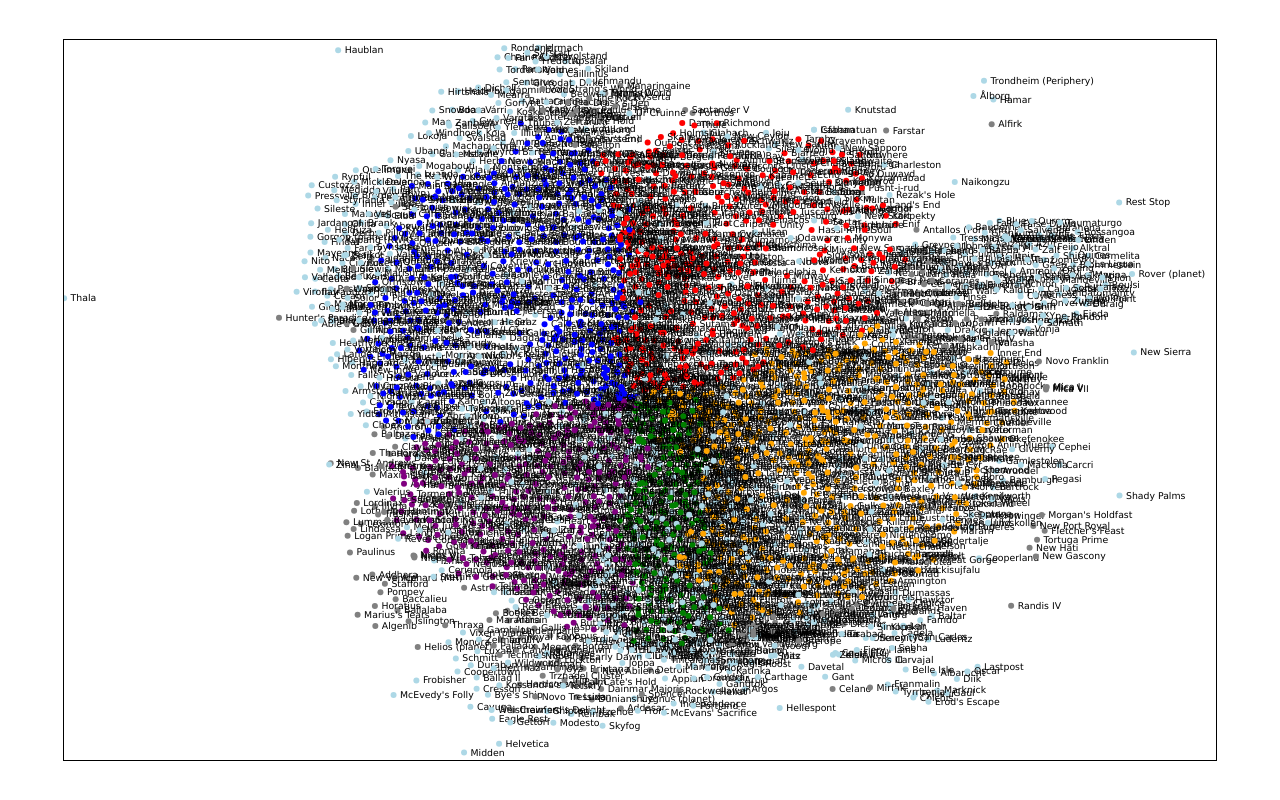
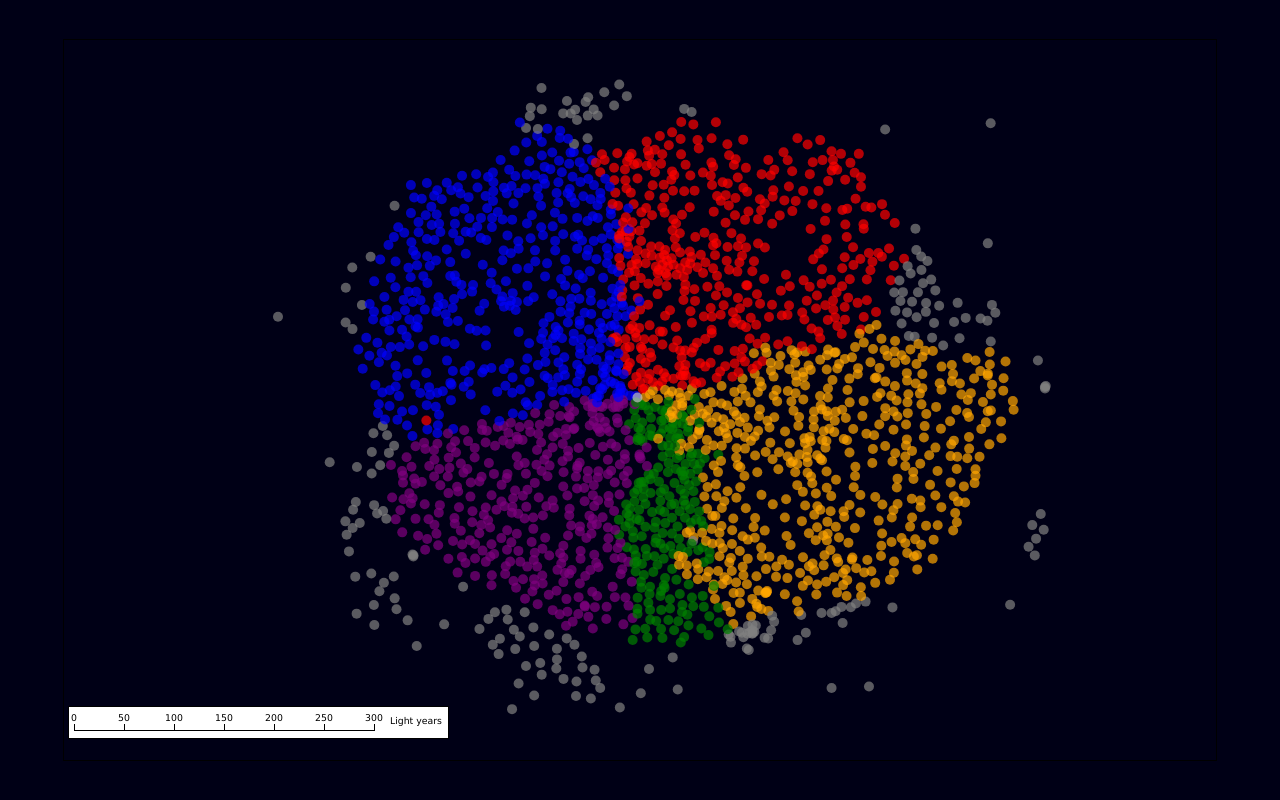
Before and after one commit to aquachris/btplanets, a plain HTML site: page index.html in a window 1280 px wide. Drawn offline with Linux system fonts and the light colour scheme.

Commit message:
Added colors and interaction

```diff
--- a/index.css
+++ b/index.css
@@ -1,11 +1,64 @@
+body {
+	background-color: #000016;
+}
 svg {
 	font-family: Verdana;
 	font-size: 7pt;
 	pointer-events: all;
 }
+svg.map {
+	height: 100%;
+	width: 100%;
+}
 svg.dragging {
-	cursor: move;
+	cursor: move !important;
 }
-svg g:hover {
+svg rect {
+	shape-rendering: crispEdges;
+}
+svg g {
+	transition: opacity 1s;
+}
+svg text.planet-name {
+	fill: white;
+	transition: opacity 1s;
+	pointer-events: none !important;
+}
+svg g.planet > * {
+	transition: opacity 1s;
+}
+svg g.planet circle {
+	cursor: pointer;
+	opacity: 0.7;
+}
+svg text.planet-name {
+	opacity: 0;
+}
+svg text.planet-name.hidden {
+	opacity: 0 !important;
+}
+svg.zoomed-in text.planet-name {
+	opacity: 1;
+}
+svg g.planet:hover circle {
 	fill: red;
+	opacity: 1;
 }
+svg g.planet:hover text {
+	opacity: 1;
+}
+svg g.hidden {
+	cursor: default;
+	opacity: 0;
+}
+svg rect.scale-axis-background {
+	stroke: black;
+	stroke-width: 1;
+	fill: white;
+}
+svg g.scale-axis path,
+svg g.scale-axis line {
+	fill: none;
+	stroke: #000;
+	shape-rendering: crispEdges;
+}
--- a/index.html
+++ b/index.html
@@ -10,7 +10,7 @@
 
 <body>
 	<div class="map-ct" style="position: absolute; top: 5%; left: 5%; width: 90%; height: 90%; outline: 1px solid black;">
-		<svg class="map" style="width: 100%; height: 100%"></svg>
+		<svg class="map"></svg>
 	</div>
 
 	<script src="./lib/d3.min.js" charset="utf-8"></script>
--- a/index.js
+++ b/index.js
@@ -1,11 +1,16 @@
 'use strict';
 
-var PLANET_RADIUS = 3;
+var PLANET_RADIUS = 5;
 var svg = null;
 var x = null;
 var y = null;
+var legendScale = null;
 var zoom = null;
 var planets = null;
+var legendAxis = null;
+var legendGroup = null;
+var legendUnitText = null;
+var legendBackground = null;
 
 var setScales = function () {
 	var bbox = svg.node().getBoundingClientRect();
@@ -31,10 +36,40 @@ var setScales = function () {
 	if(zoom) {
 		zoom.x(x).y(y).scale(zoomScale).translate(zoomTranslate);
 	}
+
+	repaintLegend();
+};
+
+var repaintLegend = function () {
+	var bbox = svg.node().getBoundingClientRect();
+	legendScale
+		.domain([0, 300/zoom.scale()])
+		.range([0, 300]);
+
+	if(legendBackground) {
+		legendBackground
+			.attr('x', 4)
+			.attr('y', bbox.height-54)
+			.attr('height', 32)
+			.attr('width', 380);
+		legendUnitText
+			.attr('x', 326)
+			.attr('y', bbox.height-36);
+	}
+	if(legendGroup) {
+		legendAxis.scale(legendScale);
+		legendGroup
+			.attr('transform', 'translate(10,'+(bbox.height - 30)+')')
+			.call(legendAxis);
+	}
 };
 
 var transform = function (d, i) {
 	return 'translate('+x(d.x) + ',' + y(d.y) + ')';
+};
+
+var transformText = function (d, i) {
+	return 'translate('+(x(d.x) + 5) + ',' + (y(d.y)+(PLANET_RADIUS*0.5-1)) + ')';
 };
 
 var faction = function(d) {
@@ -62,15 +97,18 @@ var faction = function(d) {
 };
 
 var setViewport = function () {
-	svg.selectAll('g')
+	svg.selectAll('g.planet')
 		.attr('transform', transform);
+	svg.selectAll('text.planet-name')
+		.attr('transform', transformText);
+	svg.classed('zoomed-in', zoom.scale() > 3);
+	repaintLegend();
 };
 
 var createVisualization = function () {
-	zoom = d3.behavior.zoom()
-		.x(x)
+	zoom.x(x)
 		.y(y)
-		.scaleExtent([0.5,8])
+		.scaleExtent([0.5,30])
 		.on('zoom', setViewport)
 		.on('zoomstart', function () {
 			svg.classed('dragging', true);
@@ -80,9 +118,16 @@ var createVisualization = function () {
 		});
 	svg.call(zoom);
 
-	var groups = svg.selectAll('g')
+	var groups = svg.selectAll('g.planet')
 			.data(planets)
 		.enter().append('g')
+			.classed('planet', true)
+			.classed('hidden', function (d) {
+				if(d.affiliation === '?' || d.affiliation === 'No record') {
+					return true;
+				}
+				return false;
+			})
 			.attr('transform', transform);
 
 	groups.append('circle')
@@ -91,18 +136,36 @@ var createVisualization = function () {
 		.attr('cy', -PLANET_RADIUS*0.5)
 		.attr('fill', faction);
 
-	groups.append('text')
-		.attr('x', 5)
-		.attr('y', PLANET_RADIUS*0.5)
-		.text(function (d, i) {
-			return d.name;
-		});
-	/*/var circle = b.selectAll('circle')
+	svg.selectAll('text')
 			.data(planets)
-		.enter().append('circle')
-			.attr('r', 3)
-			.attr('transform', transform)
-			.attr('fill', faction);*/
+		.enter().append('text')
+			.classed('planet-name', true)
+			.classed('hidden', function(d) {
+				if(d.affiliation === '?' || d.affiliation === 'No record') {
+					return true;
+				}
+				return false;
+			})
+			.text(function(d) {
+				return d.name;
+			})
+			.attr('transform', transformText);
+
+	legendBackground = svg.append('rect')
+		.classed('scale-axis-background', true);
+
+	legendUnitText = svg.append('text')
+		.text('Light years');
+
+	legendAxis = d3.svg.axis()
+		.scale(legendScale)
+		.orient('top');
+
+	legendGroup = svg.append('g')
+		.classed('scale-axis', true)
+		.call(legendScale);
+
+	repaintLegend();
 };
 
 var centerOnTerra = function () {
@@ -111,7 +174,9 @@ var centerOnTerra = function () {
 };
 
 var main = function () {
-	svg = d3.select('svg');
+	svg = d3.select('svg.map');
+	legendScale = d3.scale.linear();
+	zoom = d3.behavior.zoom();
 	d3.json('./files/planets.json', function (error, json) {
 		if(error) {
 			return console.warn(error);
@@ -121,10 +186,12 @@ var main = function () {
 		createVisualization();
 		window.addEventListener('resize', function () {
 			setScales();
+			repaintLegend();
 			setViewport();
 		});
 		d3.select('body')
 			.on('keydown', function () {
+				console.log('keydown', arguments);
 				//centerOnTerra();
 			});
 	});
```
